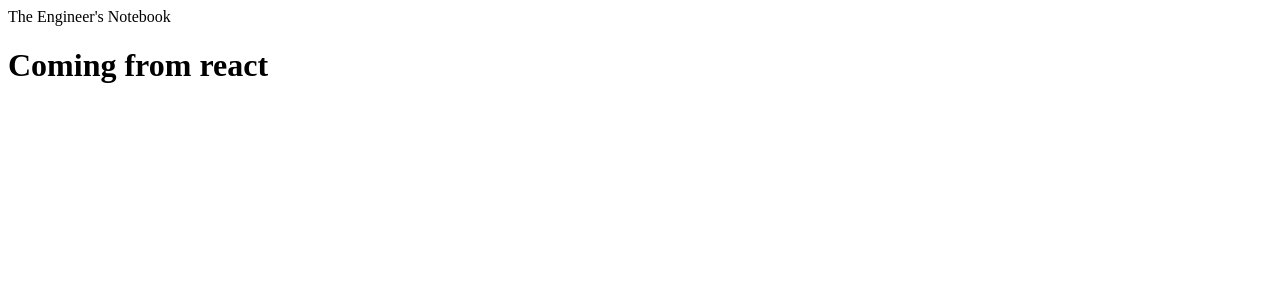
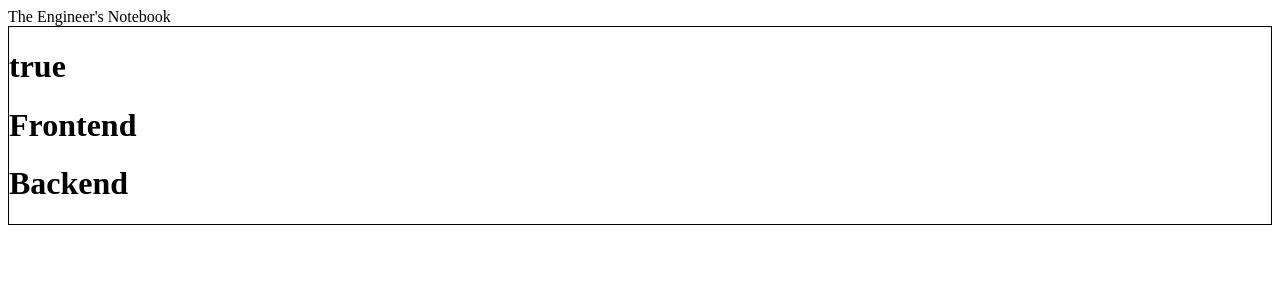
Before and after one commit to engineers-notebook/engineers-notebook, a React app: page / in a window 1280 px wide. Shown: the top 300 px of the page. Built offline with nearby package versions, Linux system fonts and the light colour scheme.

Commit message:
Created and updated client side structure

```diff
--- a/client/App.jsx
+++ b/client/App.jsx
@@ -1,9 +1,11 @@
 import React from 'react';
+import Navbar from './components/Navbar.jsx';
+// import Webpack from './Webpack.jsx';
 
 function App() {
   return (
     <div>
-      <h1>Coming from react</h1>
+      <Navbar />
     </div>
   );
 }
--- /dev/null
+++ b/client/components/Backend.jsx
@@ -0,0 +1,12 @@
+import React, { useState } from "react";
+import "../styles/Backend.css"
+
+function Backend () {
+    return(
+        <div className='backend'>
+            <h1>Backend</h1>
+        </div>
+
+    )
+}
+export default Backend;
--- /dev/null
+++ b/client/components/Frontend.jsx
@@ -0,0 +1,12 @@
+import React, { useState } from "react";
+import "../styles/Frontend.css"
+
+function Frontend () {
+    return(
+        <div className='frontend'>
+            <h1>Frontend</h1>
+        </div>
+
+    )
+}
+export default Frontend;
--- /dev/null
+++ b/client/components/Navbar.jsx
@@ -0,0 +1,17 @@
+import React, { useState } from "react";
+import "../styles/Navbar.css";
+import Webpack from './Webpack.jsx';
+import Frontend from './Frontend.jsx';
+import Backend from './Backend.jsx';
+
+function Navbar () {
+    return(
+        <div className='container'>
+            <Webpack />
+            <Frontend />
+            <Backend />
+        </div>
+
+    )
+}
+export default Navbar;
--- /dev/null
+++ b/client/components/Webpack.jsx
@@ -0,0 +1,14 @@
+import React, { useState } from "react";
+import "../styles/Webpack.css"
+import useToggle from '../hooks/useToggle';
+
+function Webpack () {
+  const [theState, toggleIsTheState] = useToggle(true);
+    return(
+        <div className='webpack'>
+            <h1 onClick={toggleIsTheState}>{theState ? 'true' : 'false'}</h1>
+        </div>
+
+    )
+}
+export default Webpack;
--- /dev/null
+++ b/client/hooks/useToggle.jsx
@@ -0,0 +1,9 @@
+import { useState } from "react";
+function useToggle(initialVal = false) {
+  const [state, setState] = useState(initialVal);
+  const toggle = () => {
+      setState(!state);
+  }
+  return [state, toggle];
+}
+export default useToggle;
--- /dev/null
+++ b/client/styles/Navbar.css
@@ -0,0 +1,3 @@
+.container {
+    border: 1px solid black;
+}
```
Also changed, not shown: client/styles/Backend.css (added), client/styles/Frontend.css (added), client/styles/Webpack.css (added), 1 other file (tests, documents, lock files or other folders).
